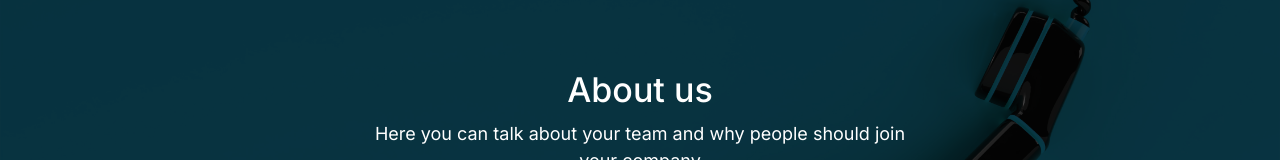
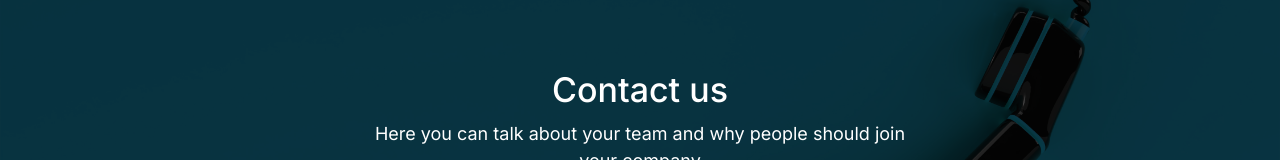
Before and after one commit to Vicade23/Y.mvp, a Next.js app: page /contact-us in a window 1280 px wide. Shown: the part 188-348 px from the top of the page. Built offline with nearby package versions, Linux system fonts and the light colour scheme.

Commit message:
starting pricing page

```diff
--- a/app/(landing)/contact-us/page.tsx
+++ b/app/(landing)/contact-us/page.tsx
@@ -12,7 +12,7 @@ const page = () => {
             <div className="container h-100">
 
               <div className="sizer">
-                <h2 className="h2">About us</h2>
+                <h2 className="h2">Contact us</h2>
                 <div className="tests-subtitle">
                   Here you can talk about your team and why people should join your company
                 </div>
```
